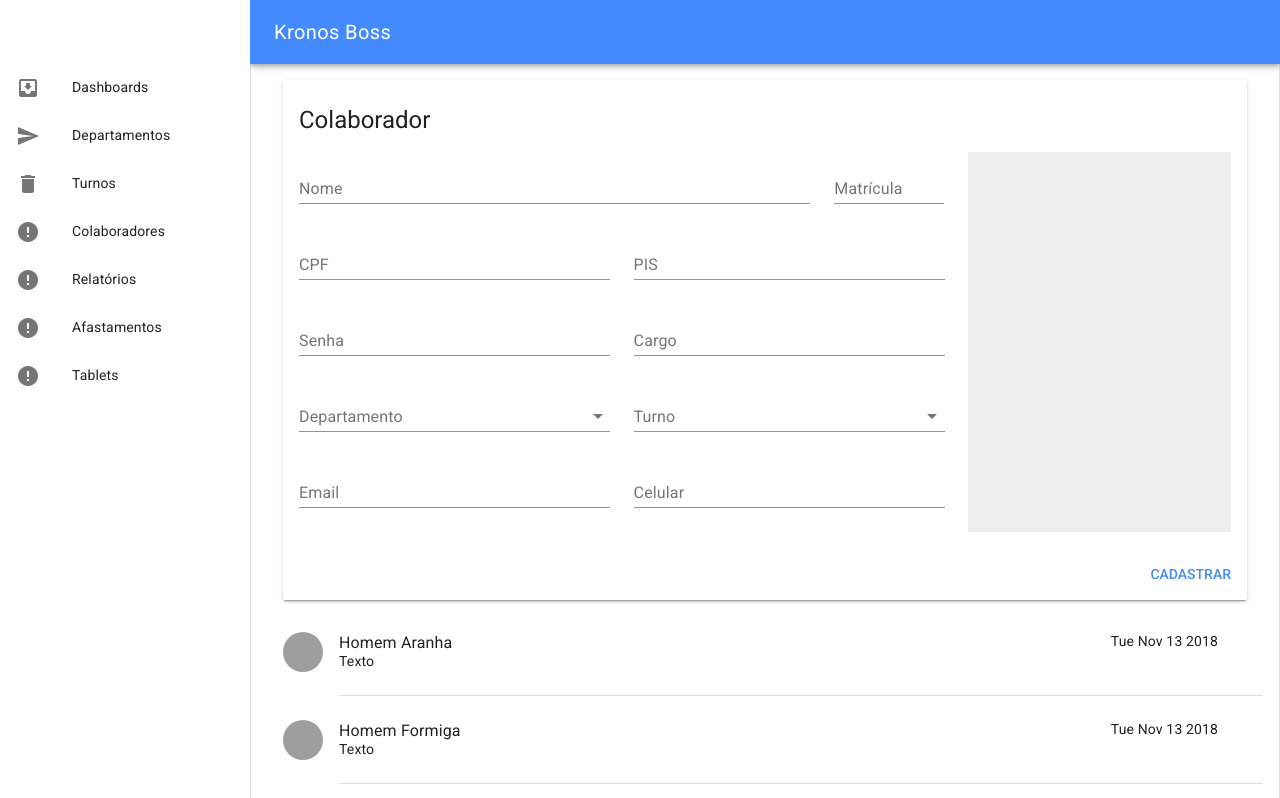
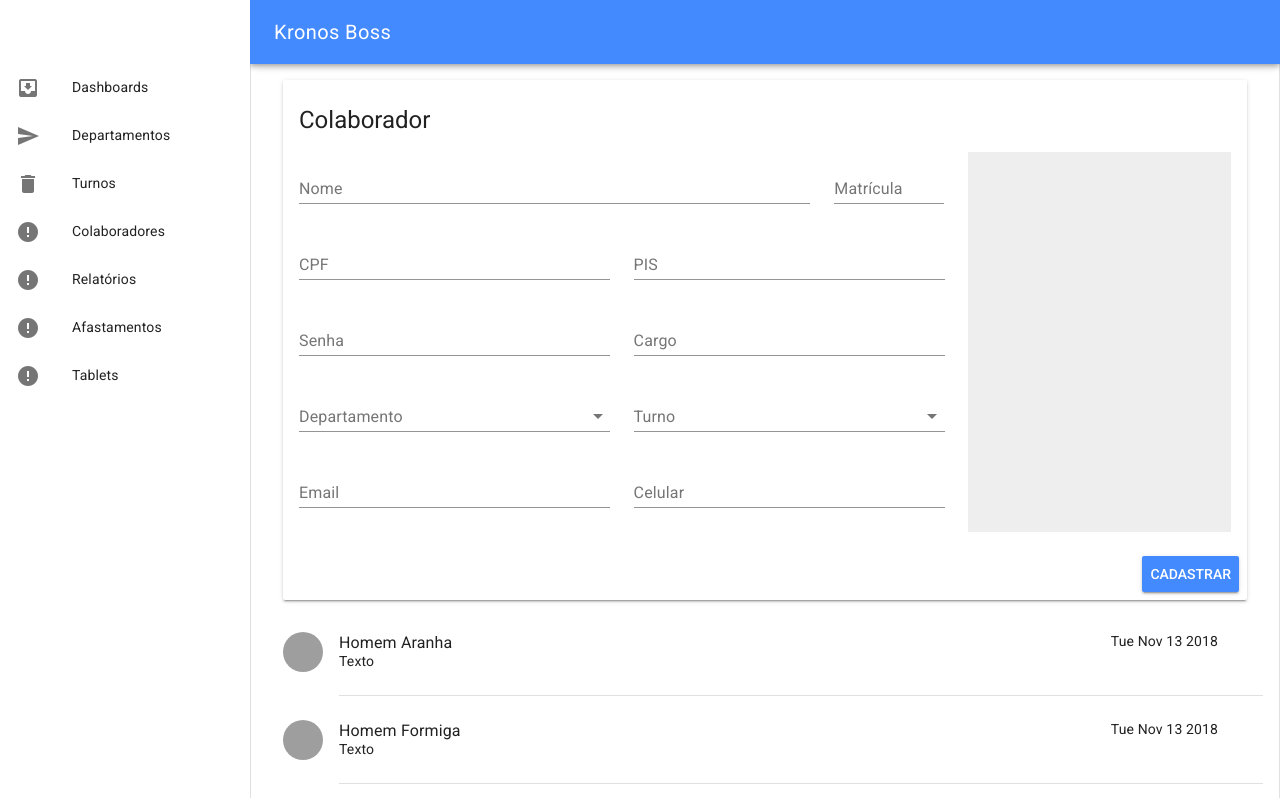
Before and after one commit to RichardBezerra/kronos-boss-ui, a Vue app: page /#/ in a window 1280 px wide. Built offline with nearby package versions, Linux system fonts and the light colour scheme; grey boxes are pictures that could not be loaded.

Commit message:
Elevating create new Colaborador button

```diff
--- a/src/components/colaborador/EditColaborador.vue
+++ b/src/components/colaborador/EditColaborador.vue
@@ -107,7 +107,7 @@
         </md-card-content>
 
         <md-card-actions>
-          <md-button type="submit" class="md-primary" @click="createColaborador">Cadastrar</md-button>
+          <md-button type="submit" class="md-raised md-primary" @click="createColaborador">Cadastrar</md-button>
         </md-card-actions>
       </md-card>
     </form>
@@ -151,7 +151,6 @@ export default {
     ...mapMutations(['create']),
 
     createColaborador () {
-      console.log('clicado')
       this.create(this.colaborador)
     }
   }
```
